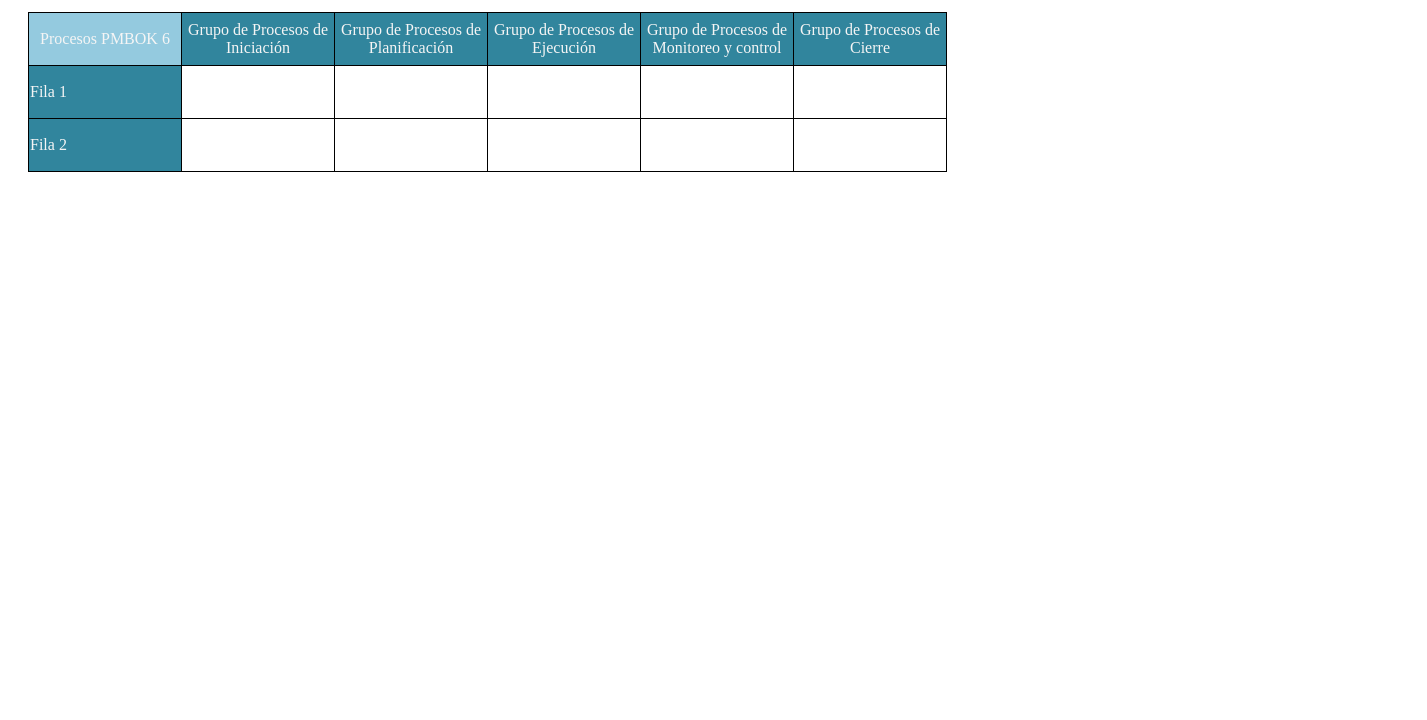
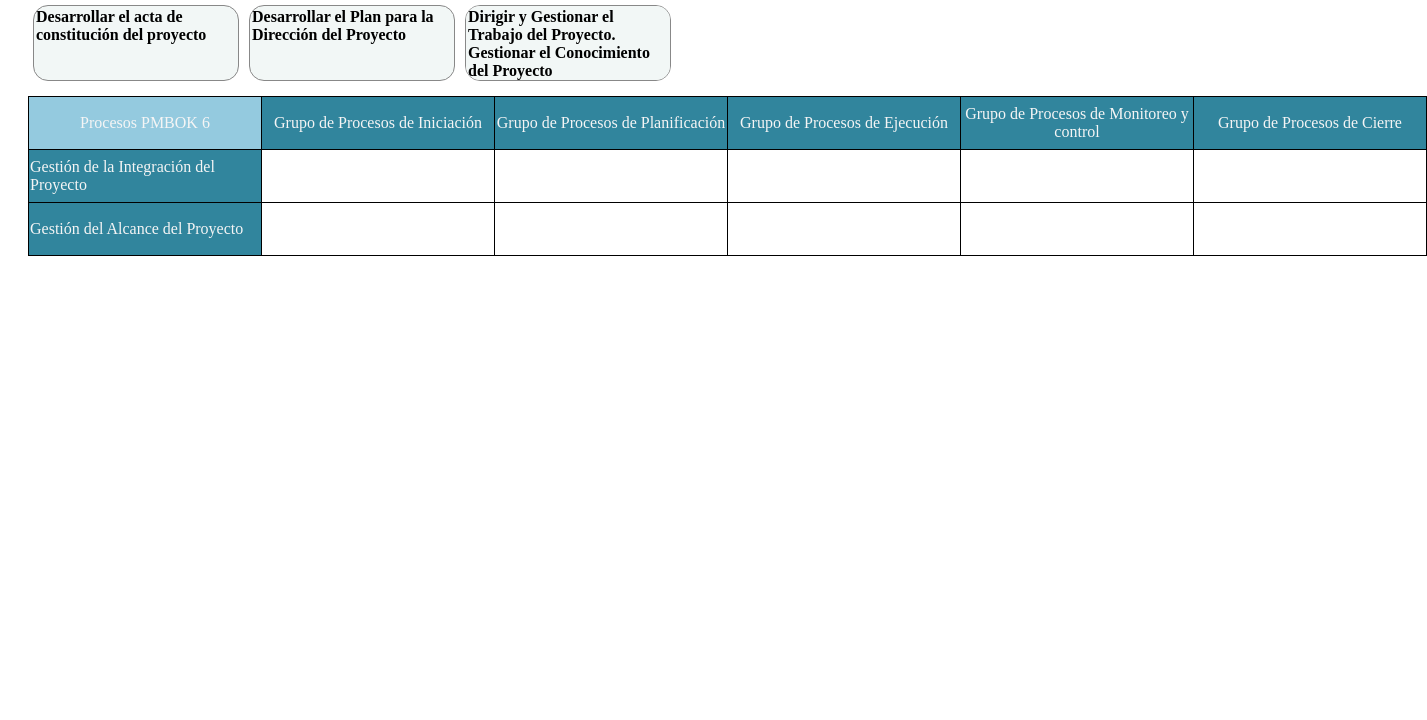
Before and after one commit to novakmzv/pmbook-table, a plain HTML site: page index.html in a window 1280 px wide. Shown: the part 80-800 px from the top of the page, 1427 px wide, since content can reach past the window. Drawn offline with Linux system fonts and the light colour scheme.

Commit message:
added new styles

```diff
--- a/app.js
+++ b/app.js
@@ -1,3 +1,7 @@
+//color constants
+const greenBackground = '#36E502'
+const redBackground = '#DA3B04'
+
 const items = document.querySelectorAll('.item');
 items.forEach(item => {
     item.addEventListener('dragstart', dragStart);
@@ -62,12 +66,12 @@
             const itemId = draggedItem.id;
 
             if (cellClass === itemId) {
-                evt.target.style.background = 'green';
+                evt.target.style.background = greenBackground;
             } else {
-                evt.target.style.background = 'red';
+                evt.target.style.background = redBackground;
             }
         } else {
-            evt.target.style.background = 'red';
+            evt.target.style.background = redBackground;
         }
 
         evt.target.appendChild(draggedItem);
--- a/index.html
+++ b/index.html
@@ -8,10 +8,11 @@
 </head>
 <body>
 <main>
+    <h1>Lista de items:</h1>
     <div id="items">
-        <div class="item" id="item1" draggable="true">Item 1</div>
-        <div class="item" id="item2" draggable="true">Item 2</div>
-        <div class="item" id="item3" draggable="true">Item 3</div>
+        <div class="item" id="item1" draggable="true">Desarrollar el acta de constitución del proyecto</div>
+        <div class="item" id="item2" draggable="true">Desarrollar el Plan para la Dirección del Proyecto</div>
+        <div class="item" id="item3" draggable="true">Dirigir y Gestionar el Trabajo del Proyecto. Gestionar el Conocimiento del Proyecto</div>
     </div>
 
     <table>
@@ -24,7 +25,7 @@
             <td class="invalid-drop row-width" draggable="false" ondragover="dragOver()" ondrop="dragDrop()">Grupo de Procesos de Cierre</td>
         </tr>
         <tr>
-            <td class="invalid-drop" draggable="false" ondragover="dragOver()" ondrop="dragDrop()">Fila 1</td>
+            <td class="invalid-drop" draggable="false" ondragover="dragOver()" ondrop="dragDrop()">Gestión de la Integración del Proyecto</td>
             <td class="item1"></td>
             <td class="item2"></td>
             <td class="item3"></td>
@@ -32,7 +33,7 @@
             <td class="item5"></td>
         </tr>
         <tr>
-            <td class="invalid-drop" draggable="false" ondragover="dragOver()" ondrop="dragDrop()">Fila 2</td>
+            <td class="invalid-drop" draggable="false" ondragover="dragOver()" ondrop="dragDrop()">Gestión del Alcance del Proyecto</td>
             <td></td>
             <td></td>
             <td></td>
--- a/styles.css
+++ b/styles.css
@@ -1,6 +1,11 @@
 :root {
     --table-header-main-color: #31859d;
     --table-name-color: #94cadf;
+    --items-bg-color: #F2F7F6;
+}
+
+.item::-webkit-scrollbar {
+    width: 0;
 }
 
 main {
@@ -13,14 +18,18 @@
 }
 
 .item {
-    width: 130px;
-    height: 50px;
-    background: #ddd;
+    overflow-y: auto;
+    padding: 2px;
+    width: 200px;
+    height: 70px;
+    background: var(--items-bg-color);
     border: 1px solid #888;
+    border-radius: 15px;
     margin: 5px;
     color: black;
     font-weight: bold;
 }
+
 
 table {
     border-collapse: collapse;
@@ -42,6 +51,6 @@
 }
 
 .row-width {
-    min-width: 150px;
+    min-width: 230px;
     text-align: center;
 }
```
